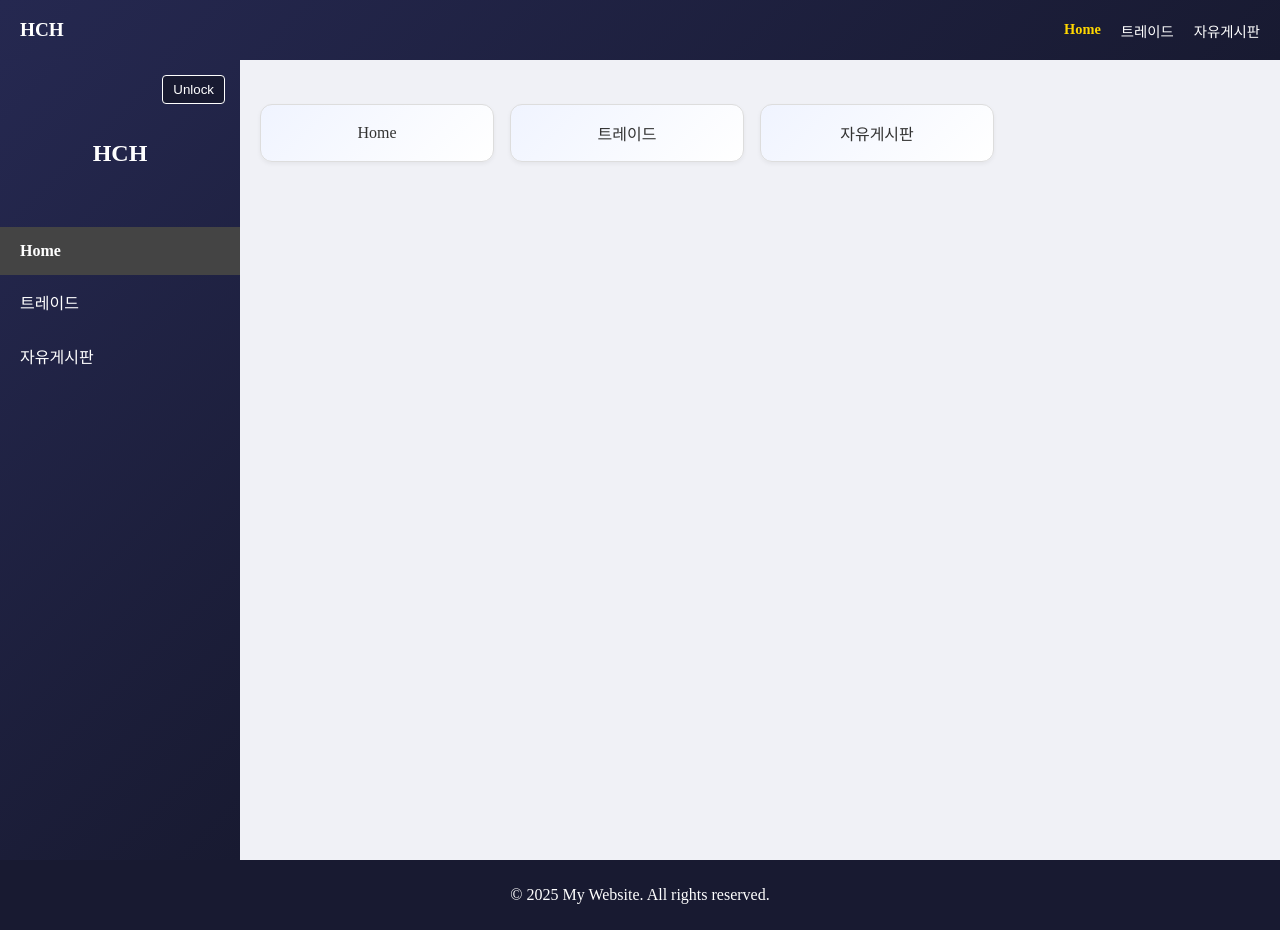
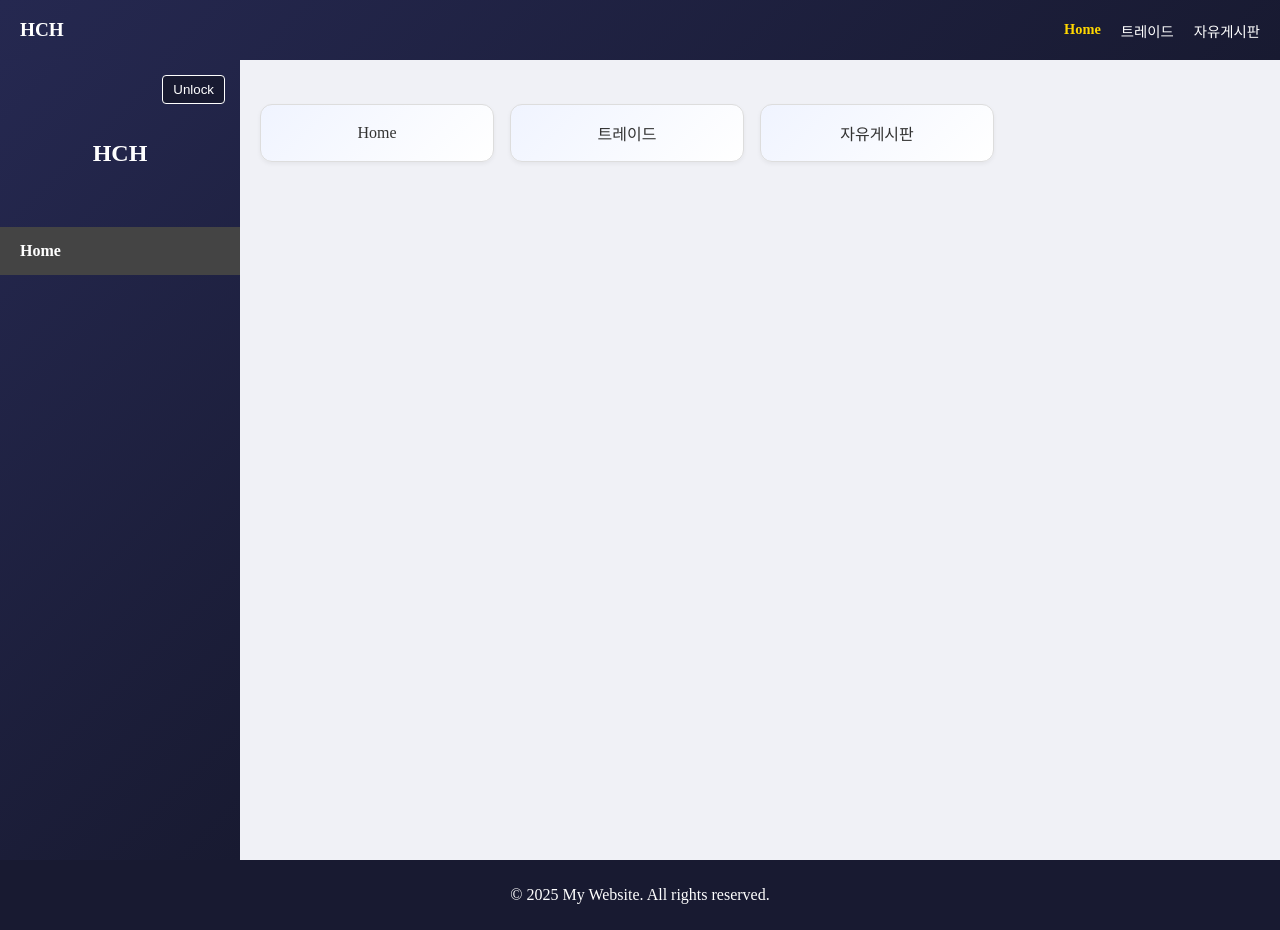
Before and after one commit to gnsgmlckdgk/comp-value-admin, a React (Create React App) app: page / in a window 1280 px wide. Built offline with nearby package versions, Linux system fonts and the light colour scheme; what ag-grid-community would draw is missing.

Commit message:
사이드바 수정

```diff
--- a/src/components/layout/Sidebar.jsx
+++ b/src/components/layout/Sidebar.jsx
@@ -21,6 +21,16 @@ const Sidebar = ({
   const selectedClass = 'selected';
   const showContent = isOpen || isLocked;
 
+  // 현재 메뉴가 active한지 판단하는 함수 (부모 혹은 하위 메뉴가 현재 페이지인지)
+  const isMenuActive = (menu) => {
+    if (menu.path === pathName) return true;
+    if (menu.subItems && menu.subItems.some(sub => sub.path === pathName)) return true;
+    return false;
+  };
+
+  // 현재 페이지에 해당하는 메뉴 그룹만 필터링
+  const activeMenus = menuItems.filter(menu => menu.show && isMenuActive(menu));
+
   return (
     <SidebarContainer
       $isLocked={isLocked}
@@ -36,14 +46,35 @@ const Sidebar = ({
           <SidebarContent>
             <h2>HCH</h2>
             <MenuList>
-              {menuItems.map(({ path, label, show }) => (
-                show ?
-                  <MenuItem key={path}>
-                    <StyledNavLink to={path} className={path === pathName ? selectedClass : ''}>
-                      {label}
+              {activeMenus.map(menu => (
+                <React.Fragment key={menu.path}>
+                  {/* 1뎁스 메뉴 - subItems가 있는 경우 selected 스타일 적용 안함 */}
+                  <MenuItem>
+                    <StyledNavLink
+                      to={menu.path}
+                      className={
+                        menu.subItems && menu.subItems.length > 0
+                          ? ''
+                          : (menu.path === pathName ? selectedClass : '')
+                      }
+                    >
+                      {menu.label}
                     </StyledNavLink>
                   </MenuItem>
-                  : ""
+                  {/* subItems가 있다면 항상 표시 */}
+                  {menu.subItems && menu.subItems.map(sub => (
+                    sub.show && (
+                      <MenuItem key={sub.path} style={{ paddingLeft: '20px' }}>
+                        <StyledNavLink
+                          to={sub.path}
+                          className={sub.path === pathName ? selectedClass : ''}
+                        >
+                          {sub.label}
+                        </StyledNavLink>
+                      </MenuItem>
+                    )
+                  ))}
+                </React.Fragment>
               ))}
             </MenuList>
           </SidebarContent>
```
Also changed, not shown: src/components/layout/bak/Sidebar copy.jsx (added, +56 -0 lines).
